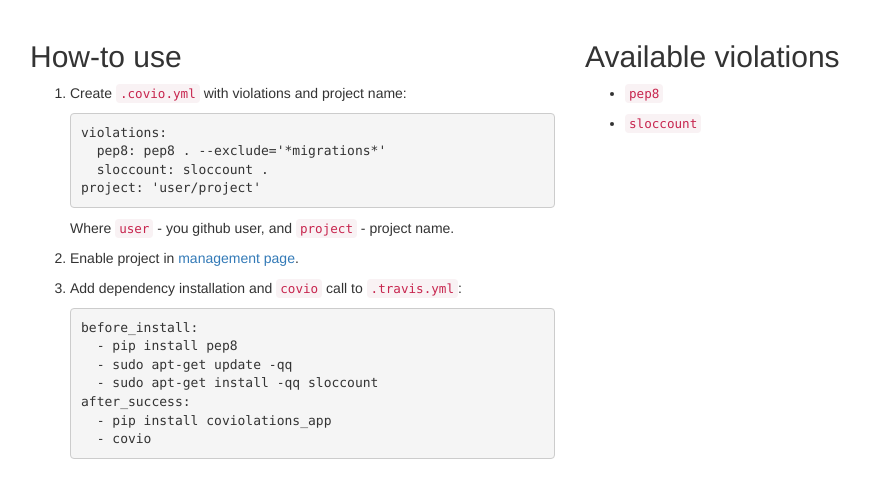
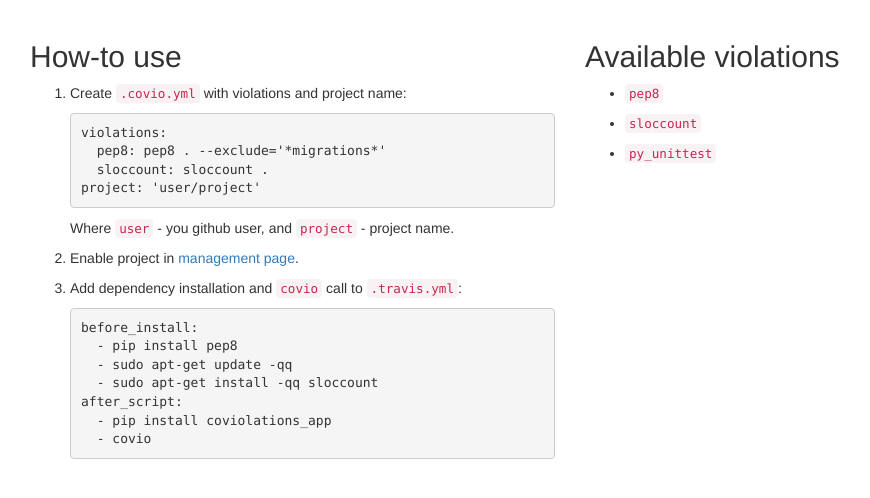
Before and after one commit to nvbn/coviolations_web, a Django app: page / in a window 1280 px wide. Shown: the part 52-550 px from the top of the page, without its empty margins (55-925 px from the left). Run offline with Django 3.2, Linux system fonts and the light colour scheme; style sheets or scripts are compiled from the project's sources; parts of the project's set-up code (start-up, migrations or seed data) failed here and were passed over; some libraries are stand-ins or nearby versions.

Commit message:
Update dosc

```diff
--- a/app/templates/index.html
+++ b/app/templates/index.html
@@ -55,7 +55,7 @@ before_install:
   - pip install pep8
   - sudo apt-get update -qq
   - sudo apt-get install -qq sloccount
-after_success:
+after_script:
   - pip install coviolations_app
   - covio</pre>
                 </li>
@@ -66,6 +66,7 @@ after_success:
             <ul class='how-to'>
                 <li><code>pep8</code></li>
                 <li><code>sloccount</code></li>
+                <li><code>py_unittest</code></li>
             </ul>
         </div>
     </div>
```
Also changed, not shown: .travis.yml.
